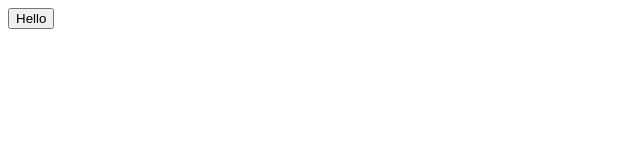
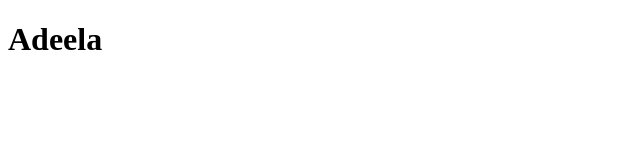
Before and after one commit to Adeelatalat/git_work, a plain HTML site: page index.html in a window 1280 px wide. Shown: the whole page, without its empty margins (0-640 px from the left). Drawn offline with Linux system fonts and the light colour scheme.

Commit message:
delete button

```diff
--- a/index.html
+++ b/index.html
@@ -6,6 +6,7 @@
     <title>Document</title>
 </head>
 <body>
-    <button>Hello</button>
+    <h1>Adeela</h1>
+
 </body>
 </html>
```
